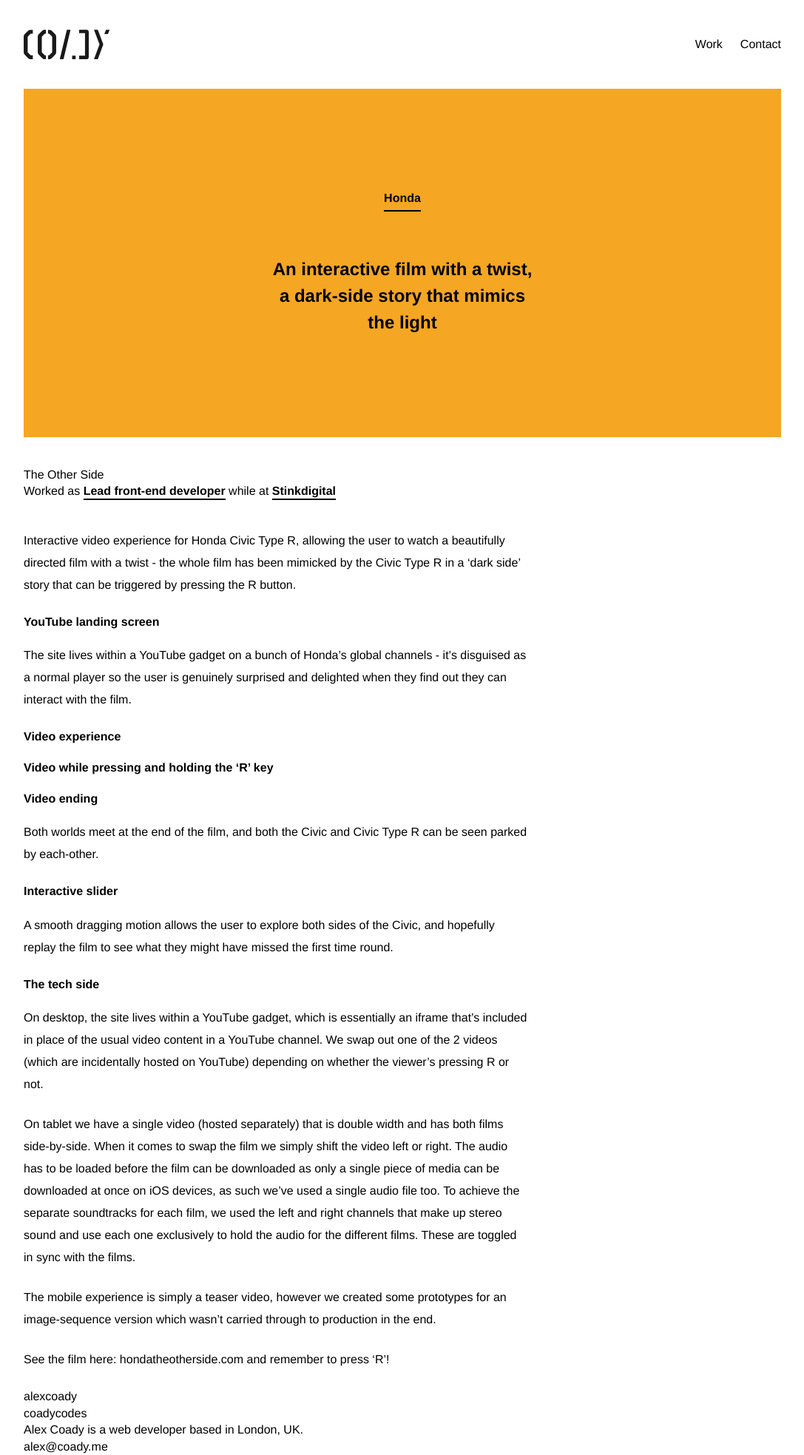
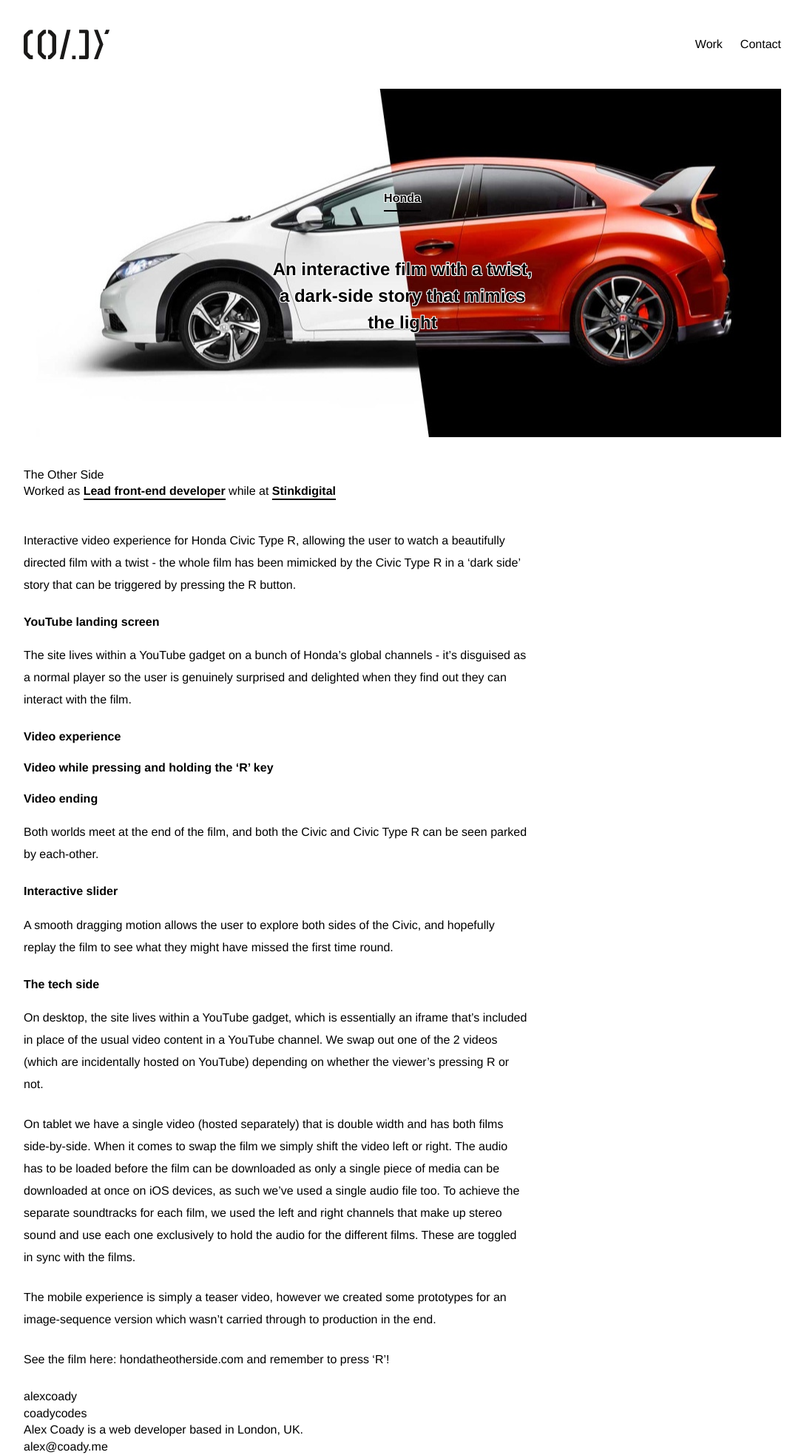
Before and after one commit to alexcoady/alexcoady.github.io, a Jekyll site: the page built from _posts/2014-10-31-honda-the-other-side.markdown, in a window 1280 px wide. Shown: the whole page at 74% size, without its empty margins (96-1183 px from the left). Built offline with Jekyll 4.4.1, drawn with Linux system fonts in a browser that asks for light colours.

Commit message:
honda imagery

```diff
--- a/_config.yml
+++ b/_config.yml
@@ -4,7 +4,7 @@
 description: > # this means to ignore newlines until "baseurl:"
   Alex Coady is a web developer based in London, UK.
 baseurl: "" # the subpath of your site, e.g. /blog/
-imagesrc: /images/ # the subpath of your site, e.g. /blog/
+imagesrc: "/images/"
 url: "http://coady.me" # the base hostname & protocol for your site
 twitter_username: coadycodes
 github_username:  alexcoady
@@ -15,6 +15,13 @@
 defaults:
   -
     scope:
-      path: "posts"
+      path: ""
+    values:
+      imagesrc: "/images/"
+  -
+    scope:
+      path: ""
+      type: "posts"
     values:
       excerpt_separator: <!--more-->
+      imagesrc: "/images/posts/"
--- a/_includes/work-grid.html
+++ b/_includes/work-grid.html
@@ -4,7 +4,7 @@
       <a href="{{ post.url | prepend: site.baseurl }}" class="Grid-item ProjectSummary">
         <div class="ProjectSummary-thumbnail">
           <div class="Thumbnail">
-            <div class="Thumbnail-inner"></div>
+            <div class="Thumbnail-inner" {% if post.thumbnail %}style="background-image: url();"{% endif %}></div>
           </div>
         </div>
         <div class="ProjectSummary-details">
--- a/_layouts/post.html
+++ b/_layouts/post.html
@@ -2,13 +2,13 @@
 layout: default
 ---
 
-<div class="Post">
+<div class="Post{% if page.contrast %} is-highContrast{% endif %}">
 
   <div class="Post-intro">
     <div class="Wrapper">
       <div class="Wrapper-inner">
         <div class="PostIntro">
-          <div class="PostIntro-inner">
+          <div class="PostIntro-inner" style="background-image: url({{ "/main.jpg" | prepend: page.suffix | prepend: page.imagesrc }});">
             <div class="Post-client">
               <h1 class="Title">{{ page.client }}</h1>
             </div>
--- a/_sass/components/_post-intro.scss
+++ b/_sass/components/_post-intro.scss
@@ -26,4 +26,8 @@
   flex-direction: column;
   justify-content: center;
   align-items: center;
+
+  background-size: cover;
+  background-repeat: no-repeat;
+  background-position: 50% 50%;
 }
--- a/_sass/components/_post.scss
+++ b/_sass/components/_post.scss
@@ -17,6 +17,14 @@
 
   .Title {
     font-weight: 600;
+
+    .Post.is-highContrast & {
+      text-shadow:
+       -1px -1px 0 $color-white,
+        1px -1px 0 $color-white,
+        -1px 1px 0 $color-white,
+         1px 1px 0 $color-white;
+    }
   }
 }
 
@@ -27,6 +35,14 @@
     font-size: 1.2em;
     max-width: 15em;
     line-height: 1.5em;
+
+    .Post.is-highContrast & {
+      text-shadow:
+       -1px -1px 0 $color-white,
+        1px -1px 0 $color-white,
+        -1px 1px 0 $color-white,
+         1px 1px 0 $color-white;
+    }
 
     @media #{$mq-widerThanTablet} {
       font-size: 1.5em;
```
Also changed, not shown: _posts/2014-10-31-honda-the-other-side.markdown (+4 -12 lines), images/posts/honda/_original.jpg (added), images/posts/honda/main.jpg (added), images/posts/honda/main@2x.jpg (added), images/posts/honda/thumb.jpg (added), images/posts/honda/thumb@2x.jpg (added), 1 other file.
